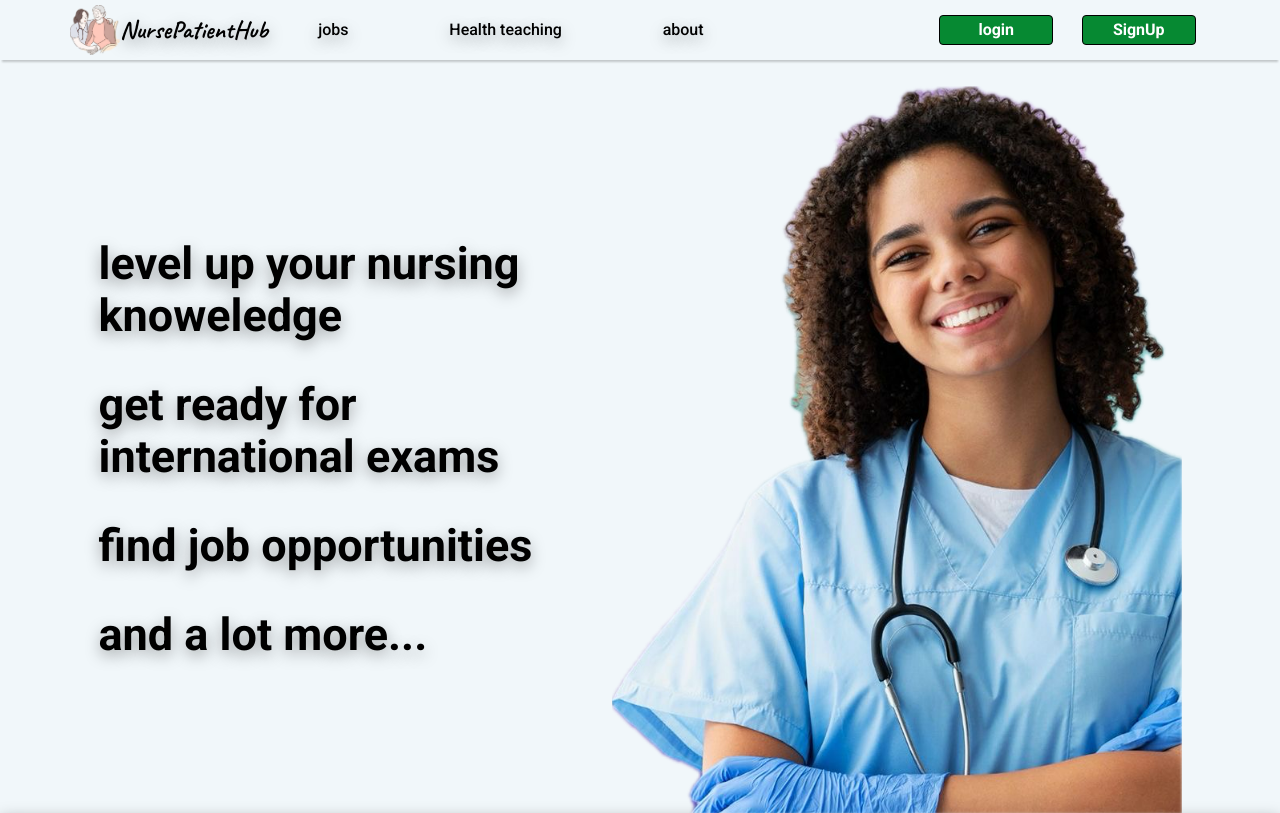
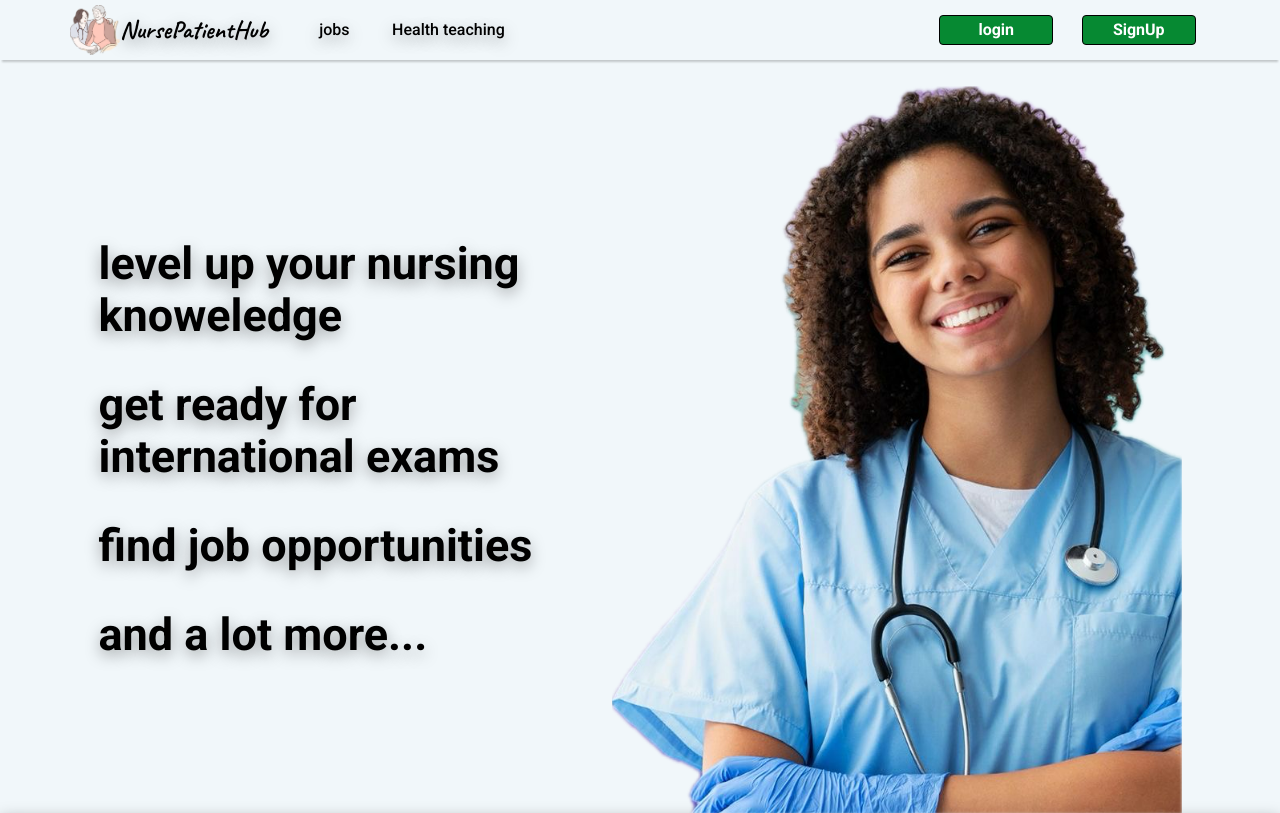
Before and after one commit to mostafa-abokhadra/NPH_v2, a Flask app: page / in a window 1280 px wide. Shown: the top 813 px of the page. Run offline with Flask 3, Linux system fonts and the light colour scheme.

Commit message:
removing about link from website header

```diff
--- a/NursePatientHub/routes.py
+++ b/NursePatientHub/routes.py
@@ -121,7 +121,7 @@ def logout():
     logout_user()
     return redirect(url_for('home'))
 
-@app.route('/about', methods=["GET"])
-def about():
-    # if request.method == 'POST':
-    return render_template('about.html')
+# @app.route('/about', methods=["GET"])
+# def about():
+#     # if request.method == 'POST':
+#     return render_template('about.html')
--- a/NursePatientHub/static/css/header.css
+++ b/NursePatientHub/static/css/header.css
@@ -12,7 +12,7 @@ header .container {
 }
 
 .logo-links {
-    width: 60%;
+    width: 40%;
     display: flex;
     justify-content: space-between;
     text-shadow: rgba(0, 0, 0, 0.35) 0px 5px 15px;
@@ -54,7 +54,7 @@ header .container {
 }
 
 .logo-links .links {
-    width: 75%;
+    width: 50%;
     display: flex;
     justify-content: space-around;
     align-items: center;
--- a/NursePatientHub/templates/about.html
+++ /dev/null
@@ -1 +0,0 @@
-{%extends "base.html"%}
--- a/NursePatientHub/templates/base.html
+++ b/NursePatientHub/templates/base.html
@@ -62,7 +62,6 @@
               <ul>
                 <li><a href="{{url_for('jobs')}}">jobs</a></li>
                 <li><a href="{{url_for('healthTeaching')}}">Health teaching</a></li>
-                <li><a href="{{url_for('about')}}">about</a></li>
               </ul>
             </div>
           </div>
```
